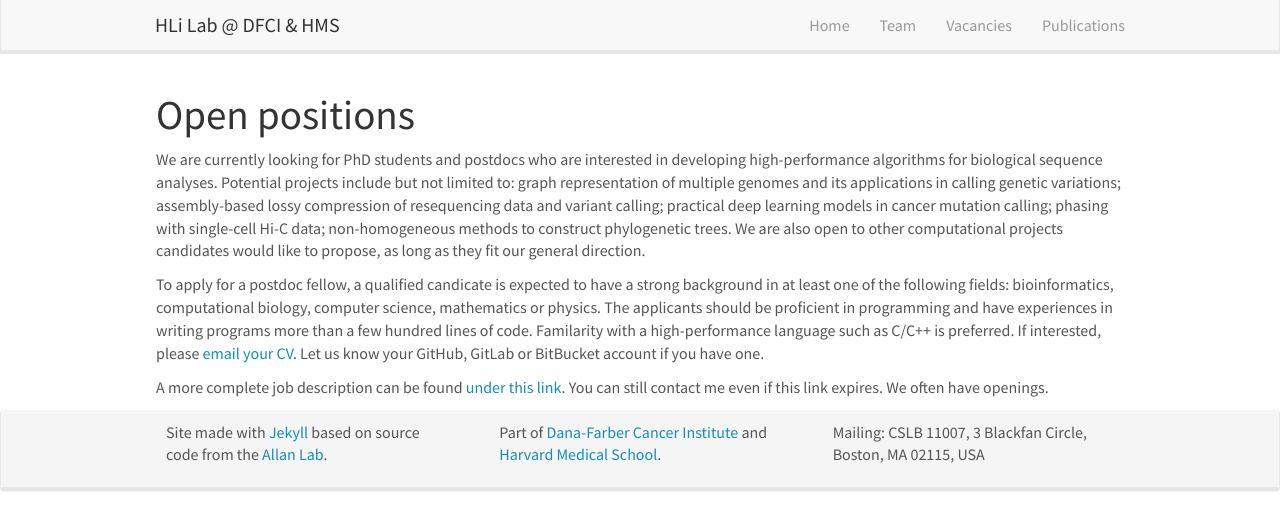
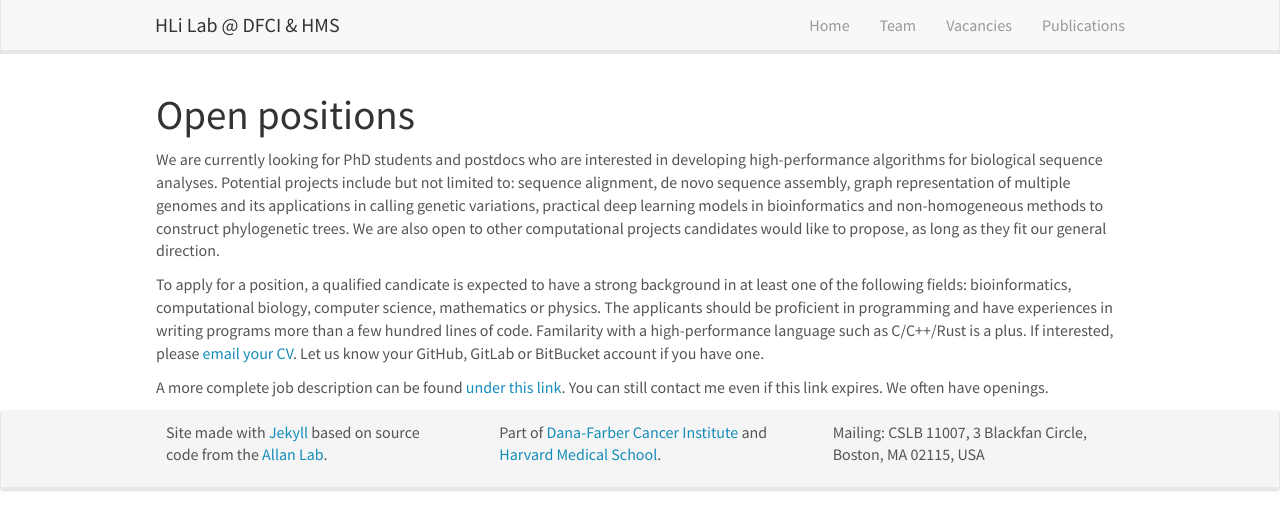
Before and after one commit to hlilab/hlilab.github.io, a Jekyll site: the page built from _pages/openings.md, in a window 1280 px wide. Shown: the top 530 px of the page. Built offline with Jekyll 4.4.1, drawn with Linux system fonts in a browser that asks for light colours; nearby versions of some CDN libraries.

Commit message:
minor wording changes

```diff
--- a/_pages/openings.md
+++ b/_pages/openings.md
@@ -10,21 +10,20 @@ permalink: /vacancies
 
 We are currently looking for PhD students and postdocs who are interested in
 developing high-performance algorithms for biological sequence analyses.
-Potential projects include but not limited to: graph representation of multiple
-genomes and its applications in calling genetic variations; assembly-based
-lossy compression of resequencing data and variant calling; practical deep
-learning models in cancer mutation calling; phasing with single-cell Hi-C data;
-non-homogeneous methods to construct phylogenetic trees. We are also open to
-other computational projects candidates would like to propose, as long as they
-fit our general direction.
+Potential projects include but not limited to: sequence alignment, de novo
+sequence assembly, graph representation of multiple genomes and its
+applications in calling genetic variations, practical deep learning models in
+bioinformatics and non-homogeneous methods to construct phylogenetic trees. We
+are also open to other computational projects candidates would like to propose,
+as long as they fit our general direction.
 
-To apply for a postdoc fellow, a qualified candicate is expected to have a
+To apply for a position, a qualified candicate is expected to have a
 strong background in at least one of the following fields: bioinformatics,
 computational biology, computer science, mathematics or physics. The applicants
 should be proficient in programming and have experiences in writing programs
 more than a few hundred lines of code. Familarity with a high-performance
-language such as C/C++ is preferred. If interested, please [email your
-CV](mailto:hli@jimmy.harvard.edu). Let us know your GitHub, GitLab or BitBucket
+language such as C/C++/Rust is a plus. If interested, please [email your
+CV](mailto:hli@ds.dfci.harvard.edu). Let us know your GitHub, GitLab or BitBucket
 account if you have one.
 
 A more complete job description can be found [under this link][jobad]. You can
```
